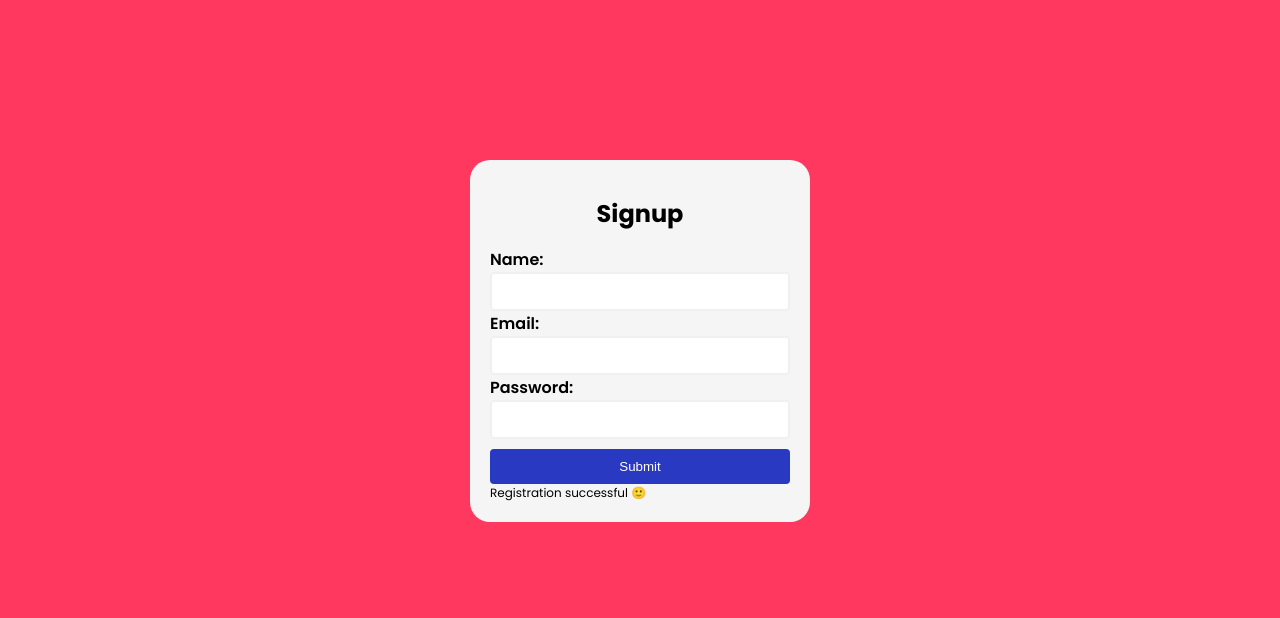
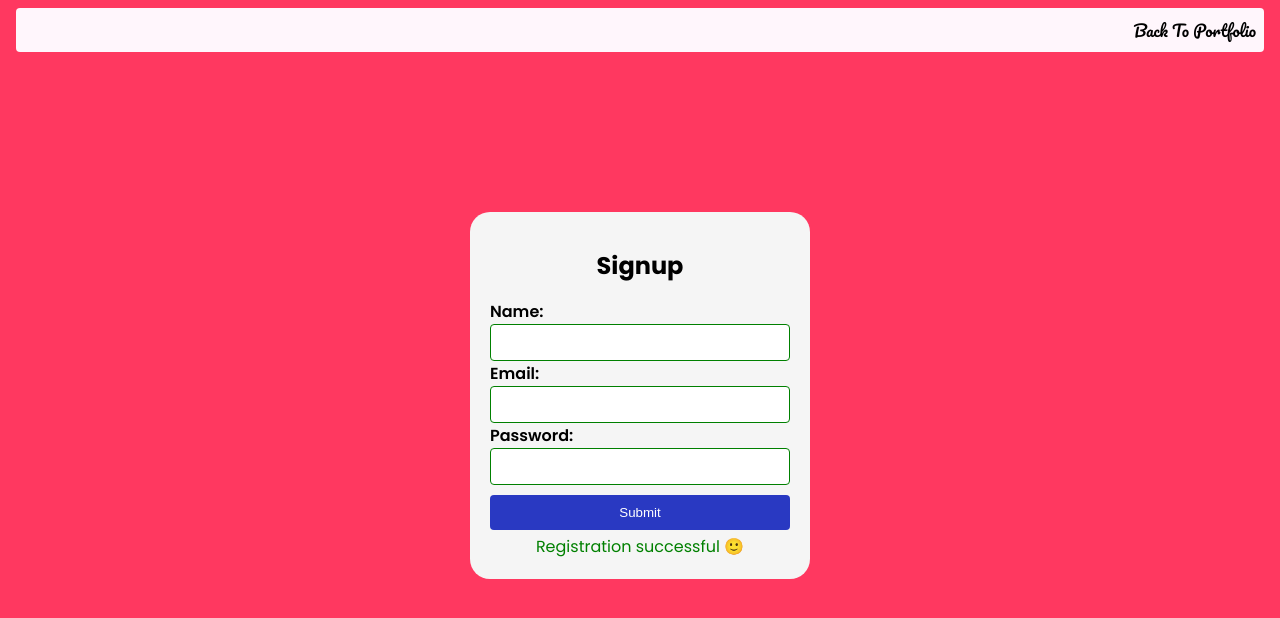
Before and after one commit to fahad1135/reactrepo, a plain HTML site: page signup.html in a window 1280 px wide. Both pictures are taken after typing "Sample", "name@example.com", "Sample123" into the empty fields and a click on the button "Submit". Drawn offline with Linux system fonts and the light colour scheme; a web font is replaced by a local one.

Commit message:
sign-up page final

```diff
--- a/Script.js
+++ b/Script.js
@@ -2,7 +2,6 @@ const form = document.getElementById("signupForm");
 const name = document.getElementById("name");
 const email = document.getElementById("email");
 const password = document.getElementById("password");
-
 const nameError = document.getElementById("name-error");
 const emailError = document.getElementById("email-error");
 const passwordError = document.getElementById("password-error");
@@ -12,20 +11,16 @@ form.addEventListener("submit", (e) => {
   e.preventDefault();
   formValidation();
 });
-
 function formValidation() {
   nameError.innerHTML = "";
   emailError.innerHTML = "";
   passwordError.innerHTML = "";
-  successMessage.innerHTML = "";
+  let isValid = true;
+  if (name.value.trim() === "") {
+    displayError("Name is Required", nameError, name);
 
-  let isValid = true;
-
-  if (name.value.trim() === "") {
-    displayError("Name is required.", nameError, name);
     isValid = false;
   }
-
   if (!isValidEmail(email.value.trim())) {
     displayError(
       "Email is required and must contain a '@' sign.",
@@ -34,22 +29,20 @@ function formValidation() {
     );
     isValid = false;
   }
-
   if (password.value.trim().length < 8) {
-    displayError(
-      "Password must have at least 8 characters.",
-      passwordError,
-      password
-    );
+    displayError("Password Must be 8 Character", passwordError, password);
     isValid = false;
   }
-
   if (isValid) {
     successMessage.innerHTML = "Registration successful 🙂";
+    successMessage.style.color = "green";
+    successMessage.style.textAlign = "center";
+    successMessage.style.fontSize = "16px";
+    successMessage.style.marginTop = "4px";
     form.reset();
+    clearErrorStyling();
   }
 }
-
 function isValidEmail(email) {
   const emailRegex = /^[^\s@]+@[^\s@]+\.[^\s@]+$/;
   return emailRegex.test(email);
@@ -57,5 +50,17 @@ function isValidEmail(email) {
 
 function displayError(message, errorElement, field) {
   errorElement.innerHTML = message;
+
   field.style.border = message ? "1px solid red" : "1px solid green";
+
+  errorElement.style.color = message ? "red" : "green";
+  errorElement.style.fontSize = message ? "14px" : "";
 }
+function clearErrorStyling() {
+  name.style.border = "1px solid green";
+  email.style.border = "1px solid green";
+  password.style.border = "1px solid green";
+  nameError.innerHTML = "";
+  emailError.innerHTML = "";
+  passwordError.innerHTML = "";
+}
--- a/signup.html
+++ b/signup.html
@@ -7,6 +7,16 @@
     <title>signup page</title>
   </head>
   <body>
+    <nav>
+      <div class="navigation">
+        <div class="nav-name">
+          <a href="index.html"></a>
+        </div>
+        <div class="nav-link">
+          <a href="index.html">Back To Portfolio</a>
+        </div>
+      </div>
+    </nav>
     <form id="signupForm">
       <h1>Signup</h1>
       <div class="control-feild">
```
Also changed, not shown: index.html (+4 -1 lines).
